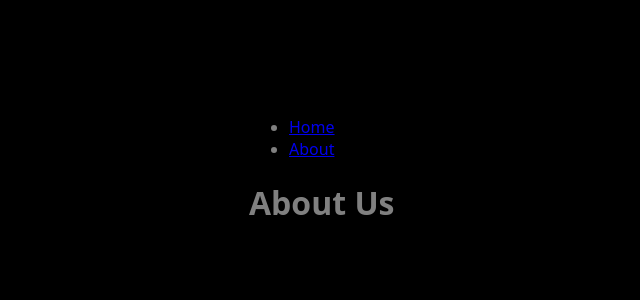
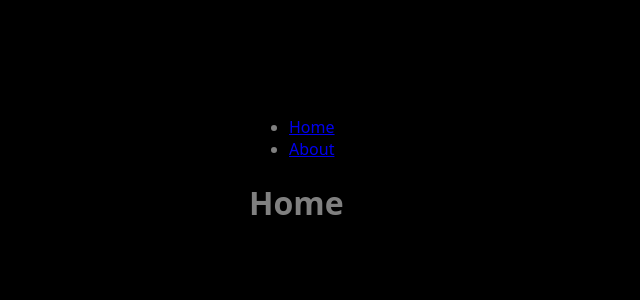
Before and after one commit to Ernestoc14/Mern-Crud, a Next.js app in the folder client/: page / in a window 1280 px wide. Shown: the top 300 px of the page, without its empty margins (91-731 px from the left). Built offline with nearby package versions, Linux system fonts and the light colour scheme.

Commit message:
Restructuring Routes

```diff
--- a/client/app/layout.js
+++ b/client/app/layout.js
@@ -2,12 +2,14 @@ import Navigation from './components/Navigation'
 import '../styles/index.css'
 
 export default function RootLayout({ children }) {
+	RootLayout.propTypes = children
 	return (
 		<html lang='en'>
 			<head>
-				<title>My first App with Next js</title>
+				<title>First MERN App</title>
 			</head>
 			<body>
+				{/* Rendering in Main Page */}
 				<Navigation />
 				{children}
 			</body>
--- a/client/app/page.js
+++ b/client/app/page.js
@@ -1,7 +1,9 @@
-const Page = () => (
-	<div>
-		<h1>About Us</h1>
-	</div>
-)
+function HomePage() {
+	return (
+		<div>
+			<h1>Home</h1>
+		</div>
+	)
+}
 
-export default Page
+export default HomePage
```
Also changed, not shown: client/index.js (+8 -8 lines), client/.eslintrc.js, client/app/HomePage/HomePage.js (added), client/app/NotFoundPage/NotFoundPage.js (added), client/app/PostForm/PostForm.js (added).
